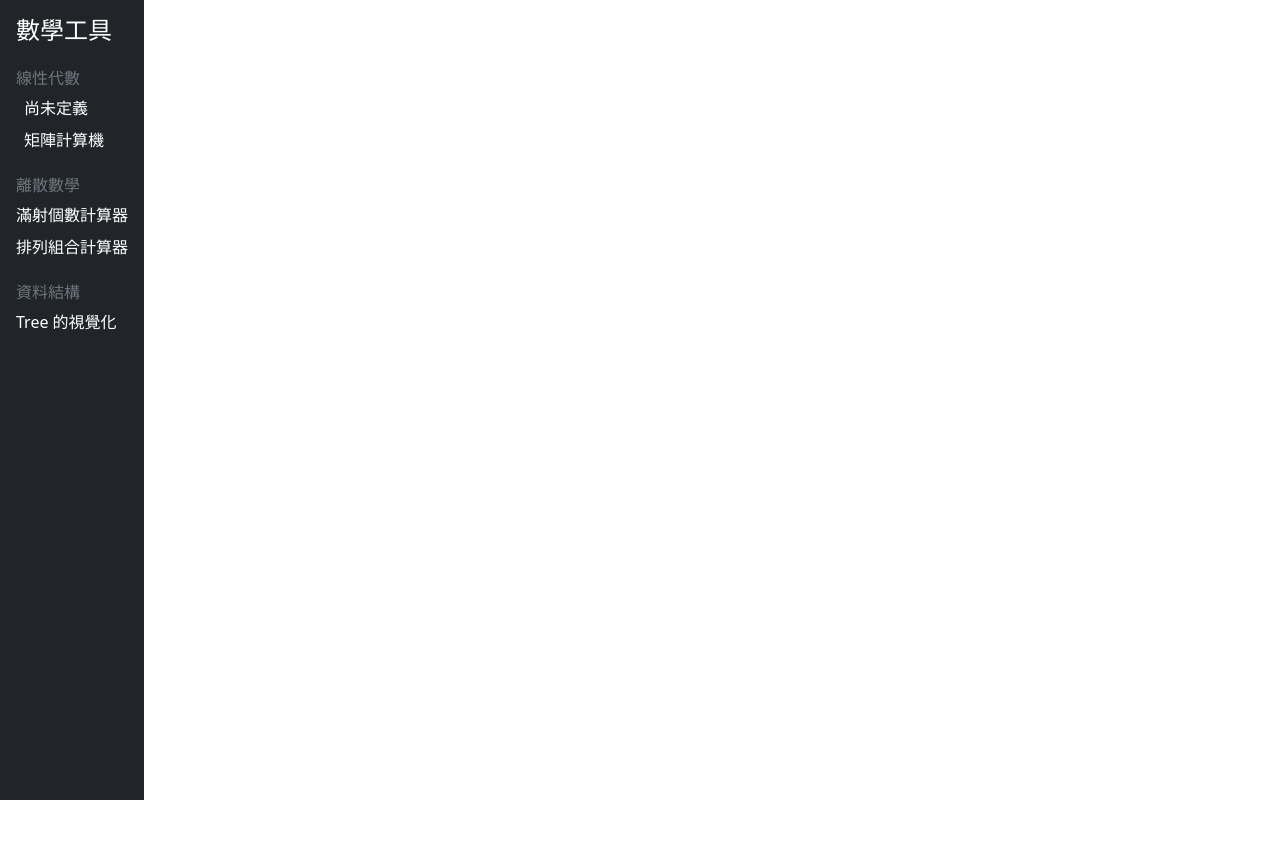
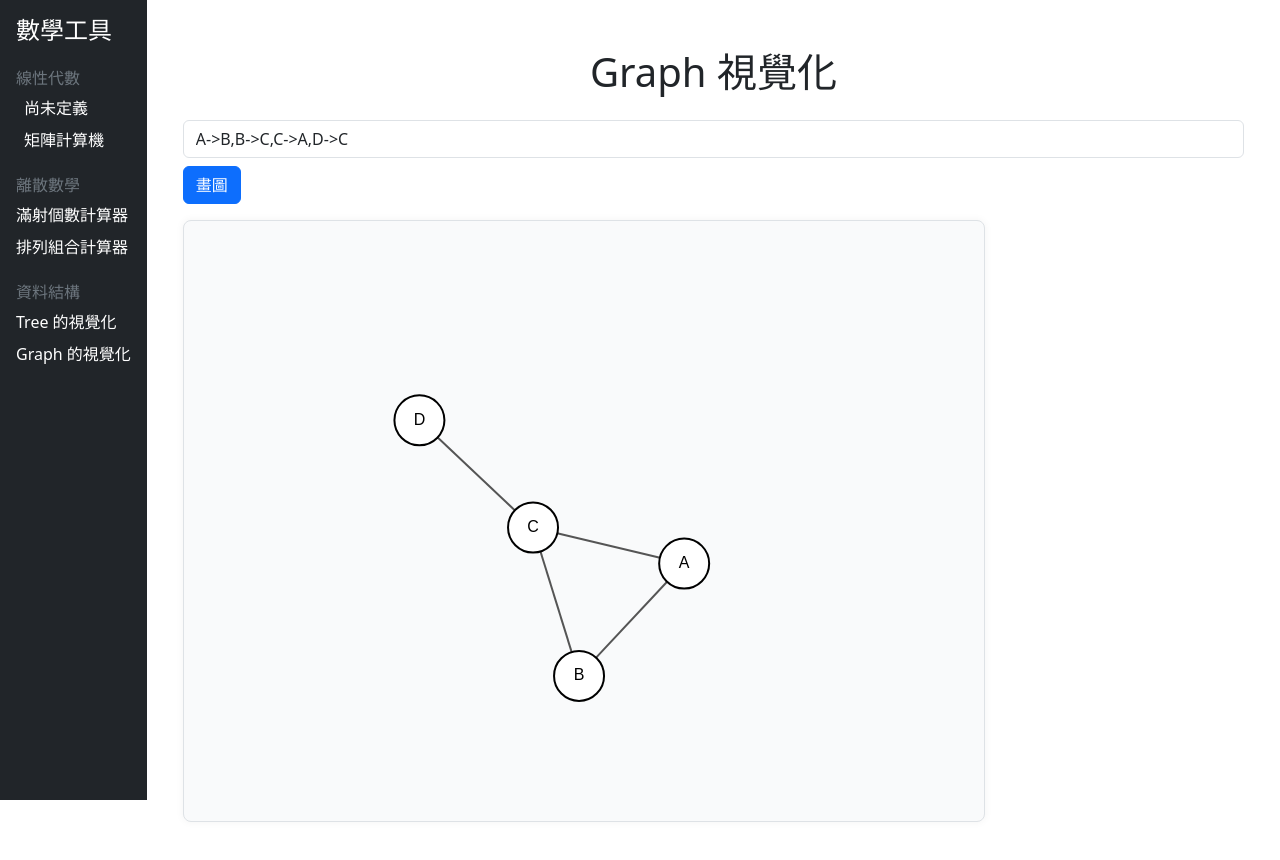
Before and after one commit to Hoxton019030/Math_Calculator, a Vue app: page /dataStructure/graph_visual in a window 1280 px wide. Shown: the top 860 px of the page. Before the commit the page ends 800 px from the top, so only its background shows below. Built offline with nearby package versions, Linux system fonts and the light colour scheme.

Commit message:
2025-07-27 commit

```diff
--- a/src/components/Sidebar.vue
+++ b/src/components/Sidebar.vue
@@ -34,6 +34,11 @@
             Tree 的視覺化
           </router-link>
         </li>
+        <li class="mb-2">
+          <router-link class="text-white text-decoration-none" to="/dataStructure/graph_visual">
+            Graph 的視覺化
+          </router-link>
+        </li>
       </ul>
     </div>
   </div>
--- a/src/router/index.js
+++ b/src/router/index.js
@@ -4,6 +4,7 @@ import Placeholder from '../views/LinearAlgebra/Placeholder.vue'
 import CombinationPermutationCalculator  from '../views/Discrete/CombinationPermutationCalculator.vue'
 import TreeVisual from '../views/DataStructure/TreeVisual.vue'
 import LinearAlgebraCalculator from '../views/LinearAlgebra/LinearAlgebraCalculator.vue'
+import GraphVisualizer from '../views/DataStructure/GraphVisualizer.vue'
 
 const routes = [
   {
@@ -36,6 +37,10 @@ const routes = [
     path: '/dataStructure/tree_visual',
     component: TreeVisual
   },
+  {
+    path: '/dataStructure/graph_visual',
+    component: GraphVisualizer
+  },
 ]
 
 const router = createRouter({
--- /dev/null
+++ b/src/views/DataStructure/GraphVisualizer.vue
@@ -0,0 +1,174 @@
+<template>
+  <div class="container py-4">
+    <h1 class="mb-4 text-center">Graph 視覺化</h1>
+    <div class="mb-3 d-flex gap-2 flex-wrap">
+      <input v-model="inputText" type="text" class="form-control"
+        placeholder="輸入邊列表，例如：A->B,B->C,C->A,D->C" />
+      <button class="btn btn-primary" @click="drawGraph">畫圖</button>
+    </div>
+    <canvas ref="canvas" :width="canvasWidth" :height="canvasHeight" class="border"></canvas>
+  </div>
+</template>
+
+<script setup>
+import { ref, onMounted } from 'vue'
+
+const inputText = ref('A->B,B->C,C->A,D->C')
+const canvas = ref(null)
+const canvasWidth = ref(800)
+const canvasHeight = ref(600)
+
+const nodes = ref([])
+const edges = ref([])
+const positions = ref({})
+const velocities = ref({})
+const radius = 25
+
+function parseGraph(input) {
+  const edgeList = input.split(',').map(e => e.trim())
+  const nodeSet = new Set()
+  const edgePairs = []
+
+  for (let edge of edgeList) {
+    const [from, to] = edge.split('->')
+    if (from && to) {
+      nodeSet.add(from)
+      nodeSet.add(to)
+      edgePairs.push({ from: from.trim(), to: to.trim() })
+    }
+  }
+  return {
+    nodes: Array.from(nodeSet),
+    edges: edgePairs
+  }
+}
+
+function initPositions(nodelist) {
+  for (const node of nodelist) {
+    positions.value[node] = {
+      x: Math.random() * canvasWidth.value,
+      y: Math.random() * canvasHeight.value
+    }
+    velocities.value[node] = { x: 0, y: 0 }
+  }
+}
+
+function applyForces() {
+  const repulsion = 10000
+  const springLength = 150
+  const springStrength = 0.1
+  const damping = 0.85
+
+  // Repulsive force
+  for (let i = 0; i < nodes.value.length; i++) {
+    for (let j = i + 1; j < nodes.value.length; j++) {
+      const a = nodes.value[i], b = nodes.value[j]
+      const dx = positions.value[a].x - positions.value[b].x
+      const dy = positions.value[a].y - positions.value[b].y
+      let dist = Math.sqrt(dx * dx + dy * dy) || 1
+      const force = repulsion / (dist * dist)
+      const fx = force * dx / dist
+      const fy = force * dy / dist
+
+      velocities.value[a].x += fx
+      velocities.value[a].y += fy
+      velocities.value[b].x -= fx
+      velocities.value[b].y -= fy
+    }
+  }
+
+  // Attractive force (springs)
+  for (let { from, to } of edges.value) {
+    const dx = positions.value[to].x - positions.value[from].x
+    const dy = positions.value[to].y - positions.value[from].y
+    let dist = Math.sqrt(dx * dx + dy * dy) || 1
+    const force = springStrength * (dist - springLength)
+    const fx = force * dx / dist
+    const fy = force * dy / dist
+
+    velocities.value[from].x += fx
+    velocities.value[from].y += fy
+    velocities.value[to].x -= fx
+    velocities.value[to].y -= fy
+  }
+
+  // Update positions
+  for (let node of nodes.value) {
+    velocities.value[node].x *= damping
+    velocities.value[node].y *= damping
+    positions.value[node].x += velocities.value[node].x
+    positions.value[node].y += velocities.value[node].y
+  }
+}
+
+function drawGraph() {
+  const ctx = canvas.value.getContext('2d')
+  const parsed = parseGraph(inputText.value)
+  nodes.value = parsed.nodes
+  edges.value = parsed.edges
+  initPositions(nodes.value)
+
+  function draw() {
+    applyForces()
+
+    ctx.clearRect(0, 0, canvasWidth.value, canvasHeight.value)
+
+    // Draw edges
+    ctx.strokeStyle = '#555'
+    ctx.lineWidth = 2
+    for (let { from, to } of edges.value) {
+      const start = positions.value[from]
+      const end = positions.value[to]
+
+      ctx.beginPath()
+      ctx.moveTo(start.x, start.y)
+      ctx.lineTo(end.x, end.y)
+      ctx.stroke()
+
+      // draw arrow
+      const angle = Math.atan2(end.y - start.y, end.x - start.x)
+      const arrowLength = 10
+      ctx.beginPath()
+      ctx.moveTo(end.x, end.y)
+      ctx.lineTo(end.x - arrowLength * Math.cos(angle - 0.4), end.y - arrowLength * Math.sin(angle - 0.4))
+      ctx.lineTo(end.x - arrowLength * Math.cos(angle + 0.4), end.y - arrowLength * Math.sin(angle + 0.4))
+      ctx.closePath()
+      ctx.fillStyle = '#555'
+      ctx.fill()
+    }
+
+    // Draw nodes
+    for (let node of nodes.value) {
+      const { x, y } = positions.value[node]
+      ctx.beginPath()
+      ctx.arc(x, y, radius, 0, Math.PI * 2)
+      ctx.fillStyle = '#fff'
+      ctx.fill()
+      ctx.strokeStyle = '#000'
+      ctx.stroke()
+
+      ctx.fillStyle = '#000'
+      ctx.font = '16px sans-serif'
+      ctx.textAlign = 'center'
+      ctx.textBaseline = 'middle'
+      ctx.fillText(node, x, y)
+    }
+
+    requestAnimationFrame(draw)
+  }
+
+  requestAnimationFrame(draw)
+}
+
+onMounted(() => {
+  drawGraph()
+})
+</script>
+
+<style scoped>
+canvas {
+  background-color: #f9fafb;
+  border-radius: 8px;
+  box-shadow: 0 0 8px rgba(0, 0, 0, 0.05);
+}
+</style>
```
